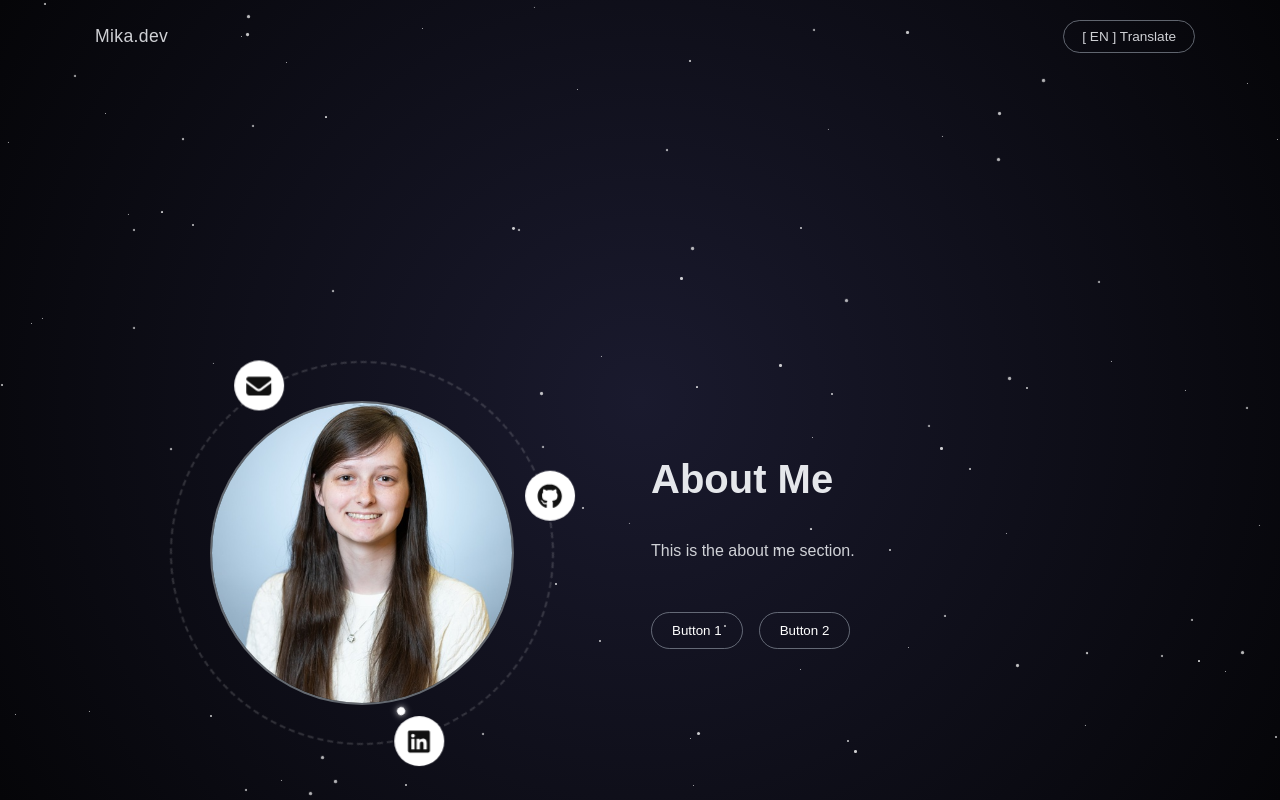
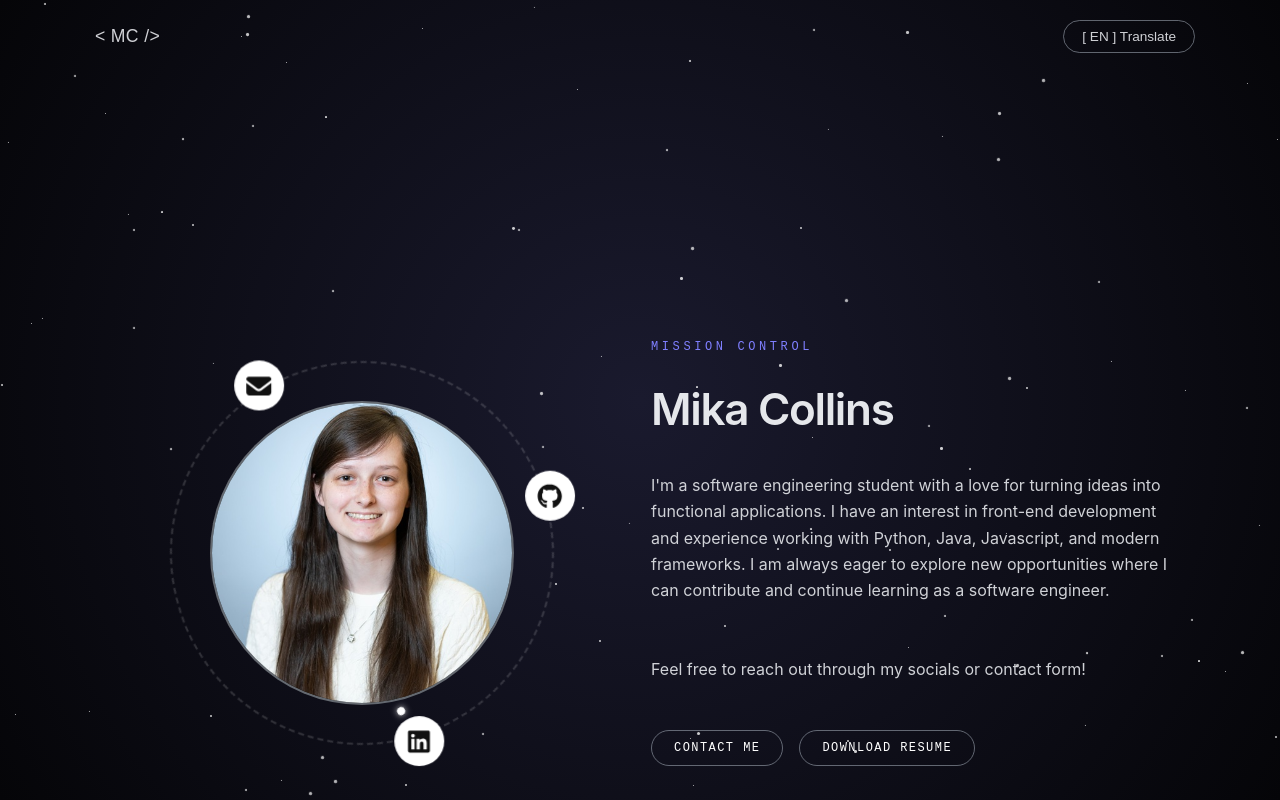
Before and after one commit to mika-collins/mika-collins.github.io, a React (Vite) app: page / in a window 1280 px wide. Built offline with nearby package versions, Linux system fonts and the light colour scheme.

Commit message:
Added content to AboutMe section

```diff
--- a/src/components/AboutMe/AboutMe.css
+++ b/src/components/AboutMe/AboutMe.css
@@ -30,14 +30,28 @@
   gap: 20px;
 }
 
+.about-label {
+  font-family: "JetBrains Mono", monospace;
+  font-size: 0.75rem;
+  letter-spacing: 0.3em;
+  text-transform: uppercase;
+  color: #7f7fff;
+  margin-bottom: 8px;
+}
+
 .about-content h2 {
-  font-size: 2.5rem;
+  font-family: "Space Grotesk", "Inter", system-ui, sans-serif;
+  font-size: 2.75rem;
+  font-weight: 600;
+  letter-spacing: -0.03em;
   margin: 0;
 }
 
 .about-content p {
+  font-family: "Inter", system-ui, sans-serif;
+  font-size: 1rem;
+  line-height: 1.65;
   max-width: 520px;
-  line-height: 1.6;
   opacity: 0.9;
 }
 
@@ -48,10 +62,15 @@
 }
 
 .about-actions button {
+  font-family: "JetBrains Mono", monospace;
+  font-size: 0.75rem;
+  letter-spacing: 0.12em;
+  text-transform: uppercase;
+
   background: transparent;
   border: 1px solid rgba(156, 163, 175, 0.6);
   color: white;
-  padding: 10px 20px;
+  padding: 10px 22px;
   border-radius: 999px;
   cursor: pointer;
   transition: all 0.25s ease;
--- a/src/components/AboutMe/AboutMe.tsx
+++ b/src/components/AboutMe/AboutMe.tsx
@@ -15,9 +15,14 @@ const AboutMe = () => {
 
         {/* Text content on right */}
         <div className="about-content">
+          <span className="about-label">
+            {t("about.label")}
+          </span>
+
           <h2>{t("about.title")}</h2>
 
           <p>{t("about.description")}</p>
+          <p>{t("about.note")}</p>
 
           <div className="about-actions">
             <button>{t("about.actions.primary")}</button>
--- a/src/i18n/en.ts
+++ b/src/i18n/en.ts
@@ -6,16 +6,18 @@ const en = {
     translate: "Translate",
   },
   site: {
-    name: "Mika.dev",
+    name: "< MC />",
   },
 
   // About Me section
   about: {
-    title: "About Me",
-    description: "This is the about me section.",
+    label: "Mission Control",
+    title: "Mika Collins",
+    description: "I'm a software engineering student with a love for turning ideas into functional applications. I have an interest in front-end development and experience working with Python, Java, Javascript, and modern frameworks. I am always eager to explore new opportunities where I can contribute and continue learning as a software engineer.",
+    note: "Feel free to reach out through my socials or contact form!",
     actions: {
-      primary: "Button 1",
-      secondary: "Button 2",
+      primary: "Contact Me",
+      secondary: "Download Resume",
     },
   },
 
--- a/src/i18n/es.ts
+++ b/src/i18n/es.ts
@@ -6,16 +6,18 @@ const es = {
     translate: "Traducir",
   },
   site: {
-    name: "Mika.dev",
+    name: "< MC />",
   },
 
   // About Me section
   about: {
-    title: "Sobre Mí",
-    description: "Esta es la sección sobre mí. Aquí habrá una breve introducción sobre mí.",
+    label: "Misión Control",
+    title: "Mika Collins",
+    description: "Soy un estudiante de ingeniería de software con pasión por convertir ideas en aplicaciones funcionales. Me interesa el desarrollo front-end y tengo experiencia trabajando con Python, Java, Javascript y frameworks modernos. Siempre estoy dispuesta a explorar nuevas oportunidades donde pueda contribuir y seguir aprendiendo como ingeniería de software.",
+    note: "¡No dudes en contactarme a través de mis redes sociales o el formulario de contacto!",
     actions: {
-      primary: "Botón 1",
-      secondary: "Botón 2",
+      primary: "Contáctame",
+      secondary: "Descargar Currículum",
     },
   },
 
```
Lines whose indentation alone changed are shown as unchanged.
